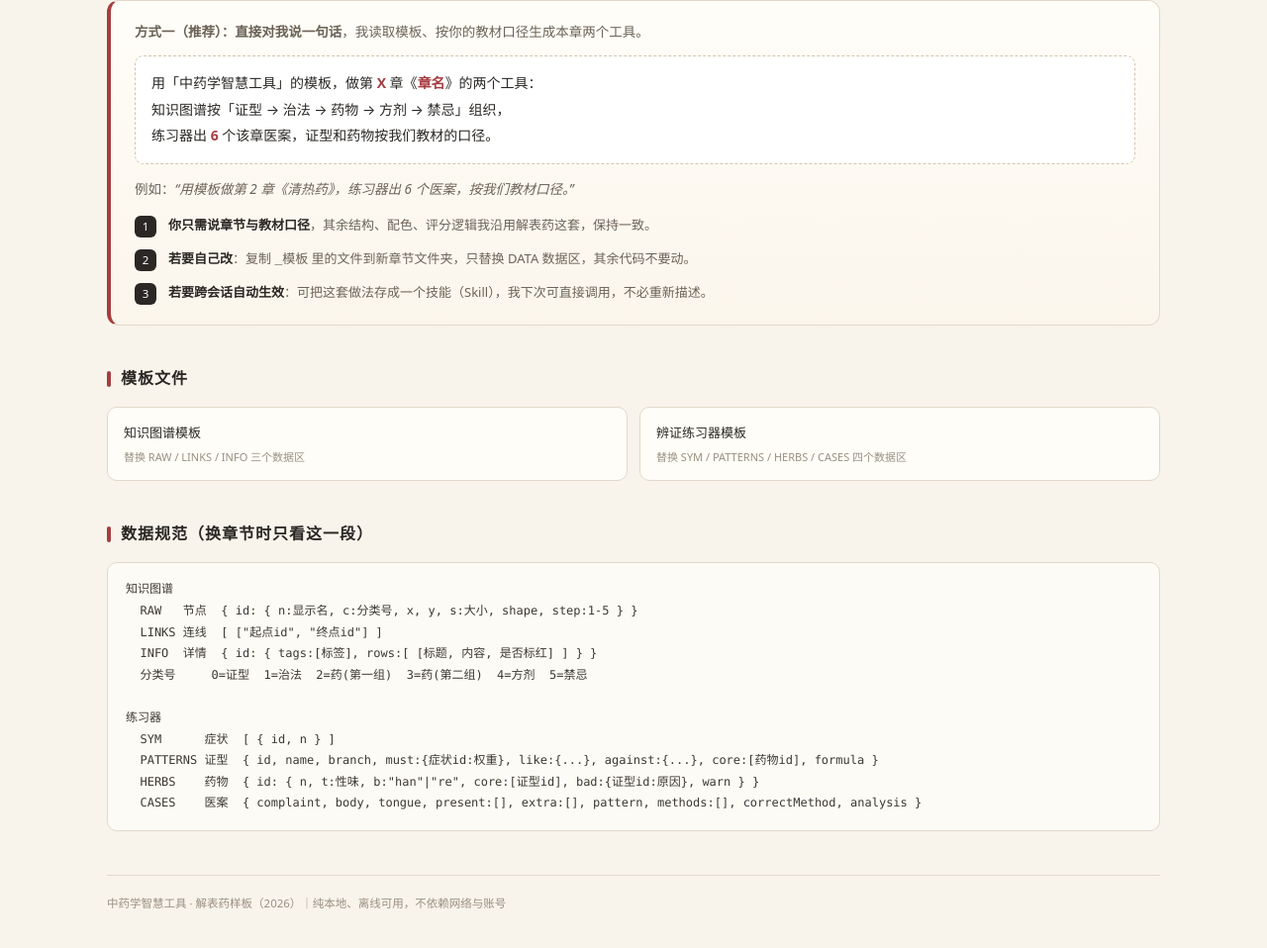
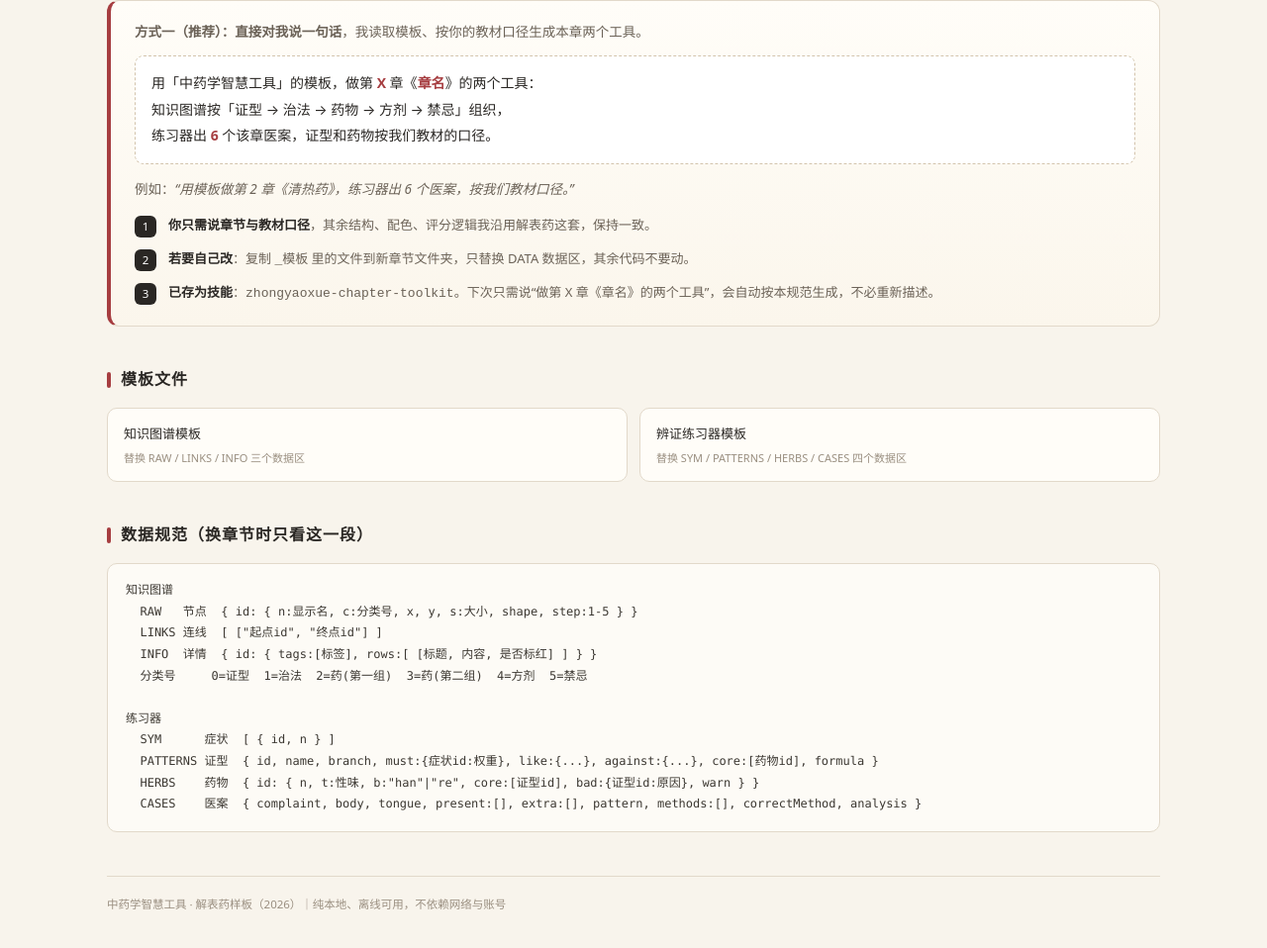
Before and after one commit to zhaoran11/zhaoran11.github.io, a plain HTML site: page 中药学智慧工具/index.html in a window 1280 px wide. Shown: the part 894-1852 px from the top of the page at 99% size. Drawn offline with Linux system fonts and the light colour scheme.

Commit message:
feat: update workspace
Co-authored-by: traeagent <traeagent@users.noreply.github.com>

```diff
--- a/中药学智慧工具/index.html
+++ b/中药学智慧工具/index.html
@@ -167,7 +167,7 @@
     <div class="steps">
       <div class="s"><span class="i">1</span><span><b>你只需说章节与教材口径</b>，其余结构、配色、评分逻辑我沿用解表药这套，保持一致。</span></div>
       <div class="s"><span class="i">2</span><span><b>若要自己改</b>：复制 <code>_模板</code> 里的文件到新章节文件夹，只替换 DATA 数据区，其余代码不要动。</span></div>
-      <div class="s"><span class="i">3</span><span><b>若要跨会话自动生效</b>：可把这套做法存成一个技能（Skill），我下次可直接调用，不必重新描述。</span></div>
+      <div class="s"><span class="i">3</span><span><b>已存为技能</b>：<code>zhongyaoxue-chapter-toolkit</code>。下次只需说“做第 X 章《章名》的两个工具”，会自动按本规范生成，不必重新描述。</span></div>
     </div>
   </div>
 
```
Also changed, not shown: 2 other files.
